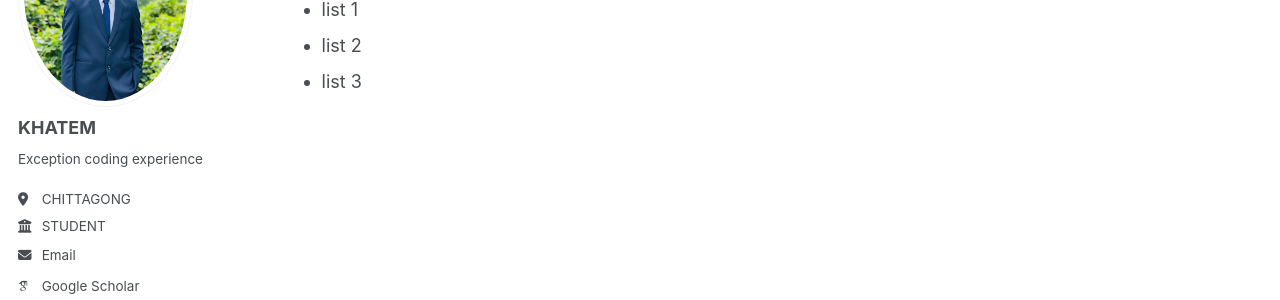
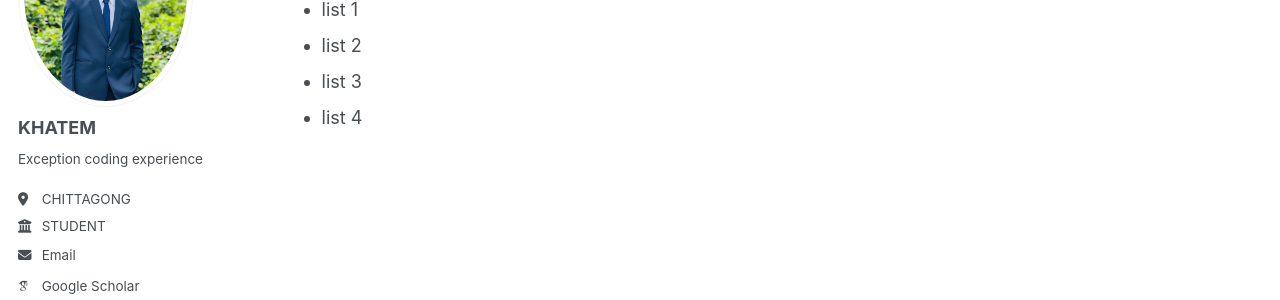
Before and after one commit to jafiruddinkhatem/jafiruddinkhatem.github.io, a Jekyll site: the page built from -/2025-10-05-work2.md, in a window 1280 px wide. Shown: the part 221-521 px from the top of the page. Built offline with Jekyll 4.4.1, drawn with Linux system fonts in a browser that asks for light colours; some web fonts are replaced; a script that is not in the unit is left out.

Commit message:
workin progess added

```diff
--- a/-/2025-10-05-work2.md
+++ b/-/2025-10-05-work2.md
@@ -7,3 +7,4 @@ layout: single
 - list 1
 - list 2
 - list 3
+- list 4
```
